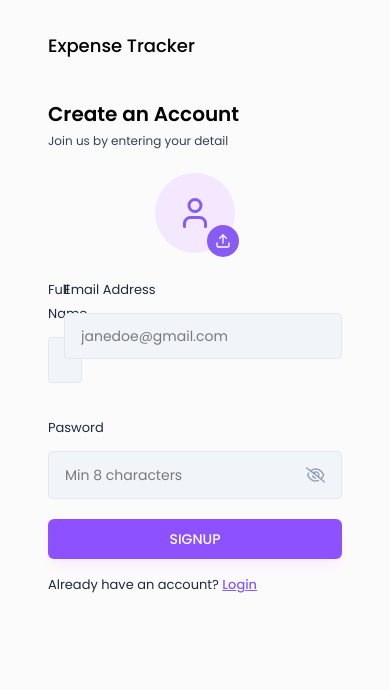
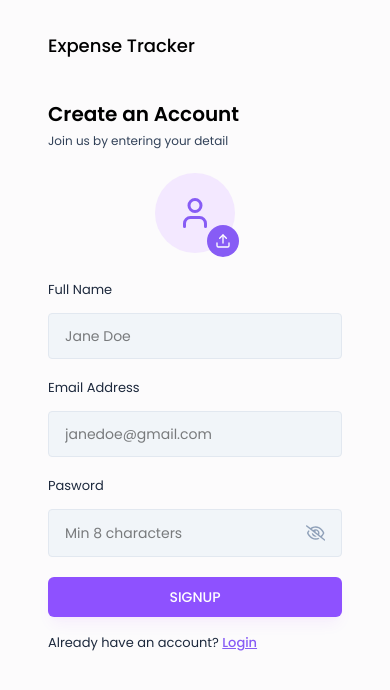
Before and after one commit to Santos2175/expense-tracker, a React (Vite) app in the folder client/: page /signup in a window 390 px wide. Shown: the top 690 px of the page. Built offline with nearby package versions, Linux system fonts and the light colour scheme.

Commit message:
chore(client): simple css changes

```diff
--- a/client/src/pages/auth/Signup.jsx
+++ b/client/src/pages/auth/Signup.jsx
@@ -49,7 +49,7 @@
         <form onSubmit={handleSignUp}>
           <ProfilePhotoSelector image={profilePic} setImage={setProfilePic} />
 
-          <div className='grid grid-cols-1 md:grid-cols-2 gap-4'>
+          <div className='grid grid-cols-1 md:grid-cols-2 md:gap-4'>
             <Input
               value={fullName}
               onChange={({ target }) => setFullName(target.value)}
@@ -65,7 +65,7 @@
               type='text'
             />
 
-            <div className='col-span-2'>
+            <div className='md:col-span-2'>
               <Input
                 value={password}
                 onChange={({ target }) => setPassword(target.value)}
```
